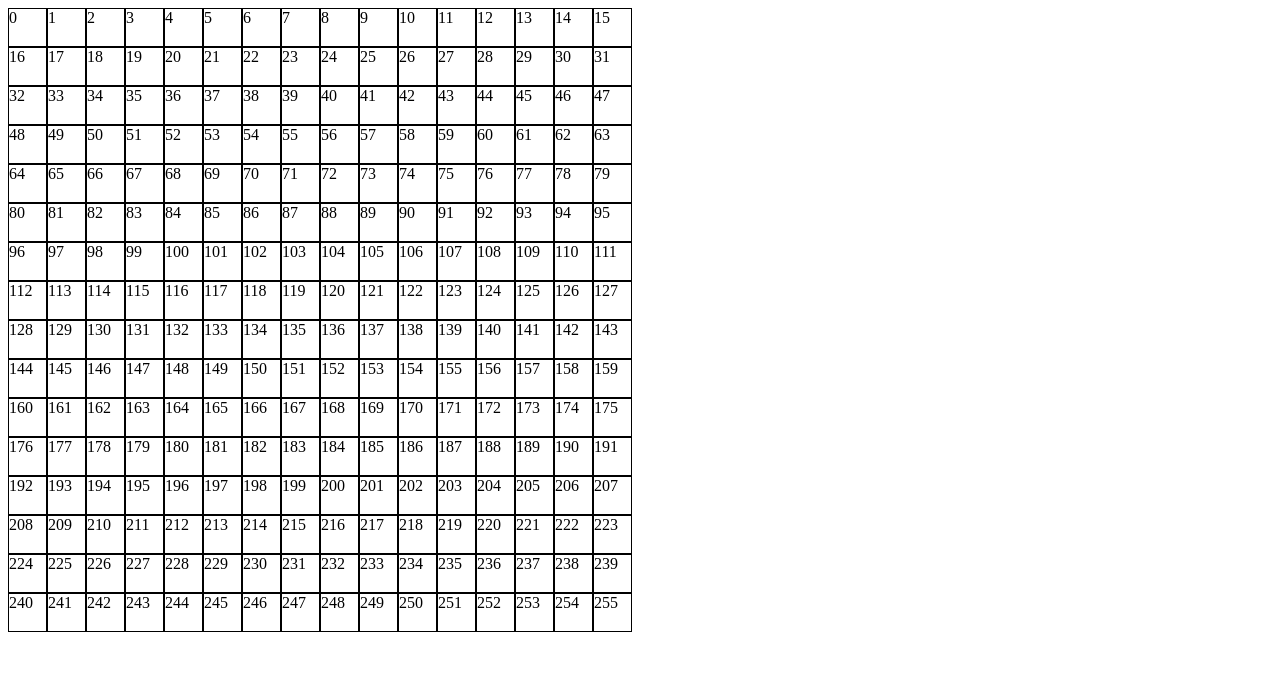
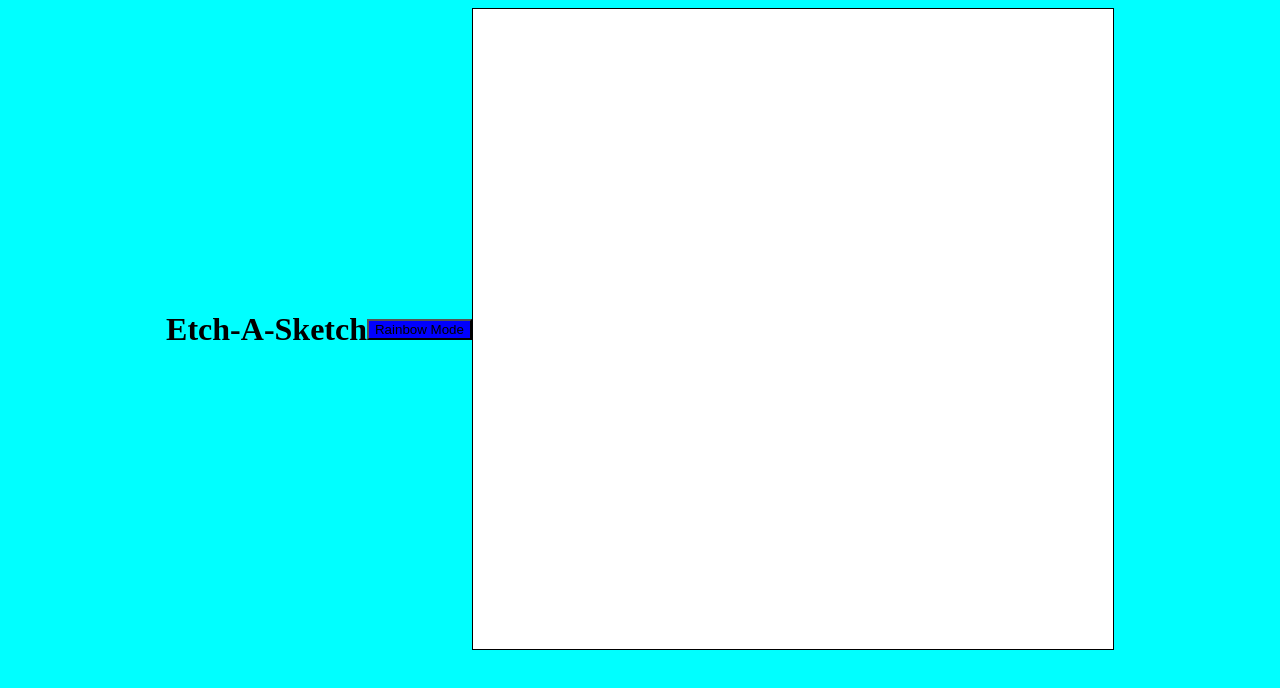
Before and after one commit to anilkapooruahh/etch-a-sketch, a plain HTML site: page index.html in a window 1280 px wide. Drawn offline with Linux system fonts and the light colour scheme.

Commit message:
Rainbow Mode

```diff
--- a/index.html
+++ b/index.html
@@ -9,8 +9,11 @@
   <link rel="stylesheet" type="text/css" href = "style.css">
 </head>
 <body>
-  <div class="container">
-
+  <div class="body">
+    <h1 class="heading">Etch-A-Sketch</h1>
+    <button>Rainbow Mode</button>
+    <div class="container">
+    </div>
   </div>
 
 </body>
--- a/script.js
+++ b/script.js
@@ -1,18 +1,42 @@
 //CONSTANTS
 const EDGE = 16
-const DIVS =  EDGE * EDGE // 16 * 16
+const DIVS = EDGE * EDGE // 16 * 16
 const height = window.innerHeight
-const width = window.innerWidth
-const limit = (width < height ? width : height)
-const side = Math.floor(limit / EDGE)
+let RAINBOW = false
 
+const createRandomHex = () => Math.floor(Math.random() * 256)
+const createColorHex = () => `rgb(${createRandomHex()}, ${createRandomHex()}, ${createRandomHex()})`
 
+// Event Listeners
+const handleMouseOver = (element) => {
+    if (RAINBOW === true) {
+        element.style.backgroundColor = createColorHex()
+    } else {
+        element.classList.add('hover')
+    }
+}
+
+rainbowButton = document.querySelector('button')
+const handleRainbowClick = () => {
+    if (RAINBOW === true) {
+        RAINBOW = false
+    } else {
+        RAINBOW = true
+    }
+}
+rainbowButton.addEventListener('click', () => {handleRainbowClick()})
+rainbowButton.style.backgroundColor = 'blue'
+// making the grid settings
 const body = document.querySelector('div.container')
+body.style.gridTemplateColumns = `repeat(${EDGE}, 1fr)`
+body.style.gridTemplateRows = `repeat(${EDGE}, 1fr)`
 
+//Drawing the grid
 for (let i = 0; i < DIVS; i++) {
-    const element =  document.createElement('div')
-    element.textContent = `${i}`
+    const element = document.createElement('div')
     element.classList.add("grid-element")
-    element.style.setProperty("--grid-element-size", `${side}px`)
+    // Event Handling
+    element.addEventListener('mouseover', () => handleMouseOver(element))
+
     body.appendChild(element)
 }
--- a/style.css
+++ b/style.css
@@ -1,12 +1,24 @@
-:root {
-  --grid-element-size: 39px;
+body {
+  background-color: aqua;
+}
+
+.body {
+  display: flex;
+  justify-content: center;
+  align-items: center;
 }
 
 .container {
+  background-color: white;
   display: grid;
-  grid-template-columns: repeat(16, var(--grid-element-size));
-  grid-template-rows: repeat(16, var(--grid-element-size));
+  width: 80vh;
+  height: 80vh;
+  border: 1px black solid;
+
 }
-.grid-element {
-  border: 1px black solid;
+
+
+.hover {
+  background-color: black;
+
 }
```
